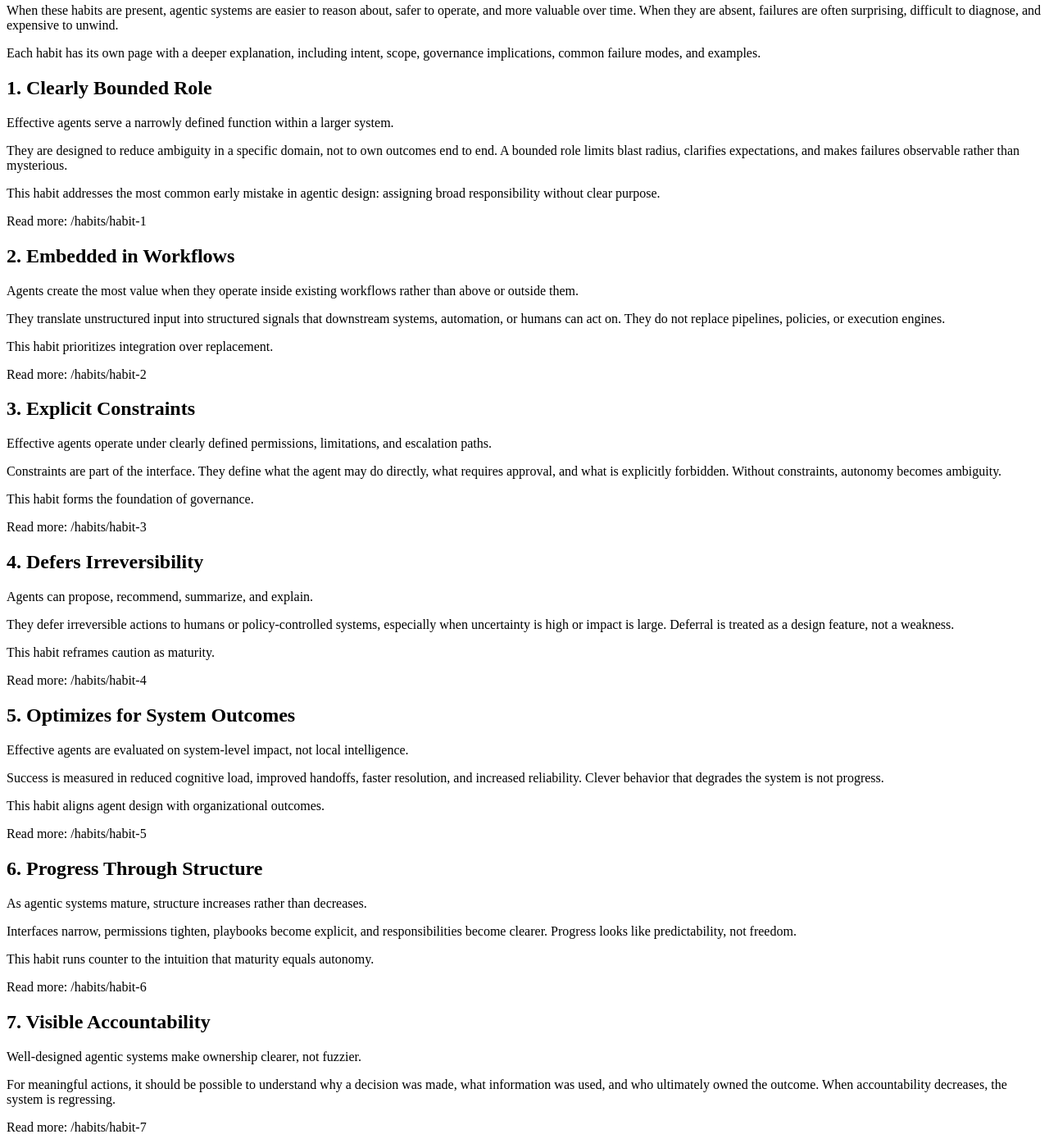
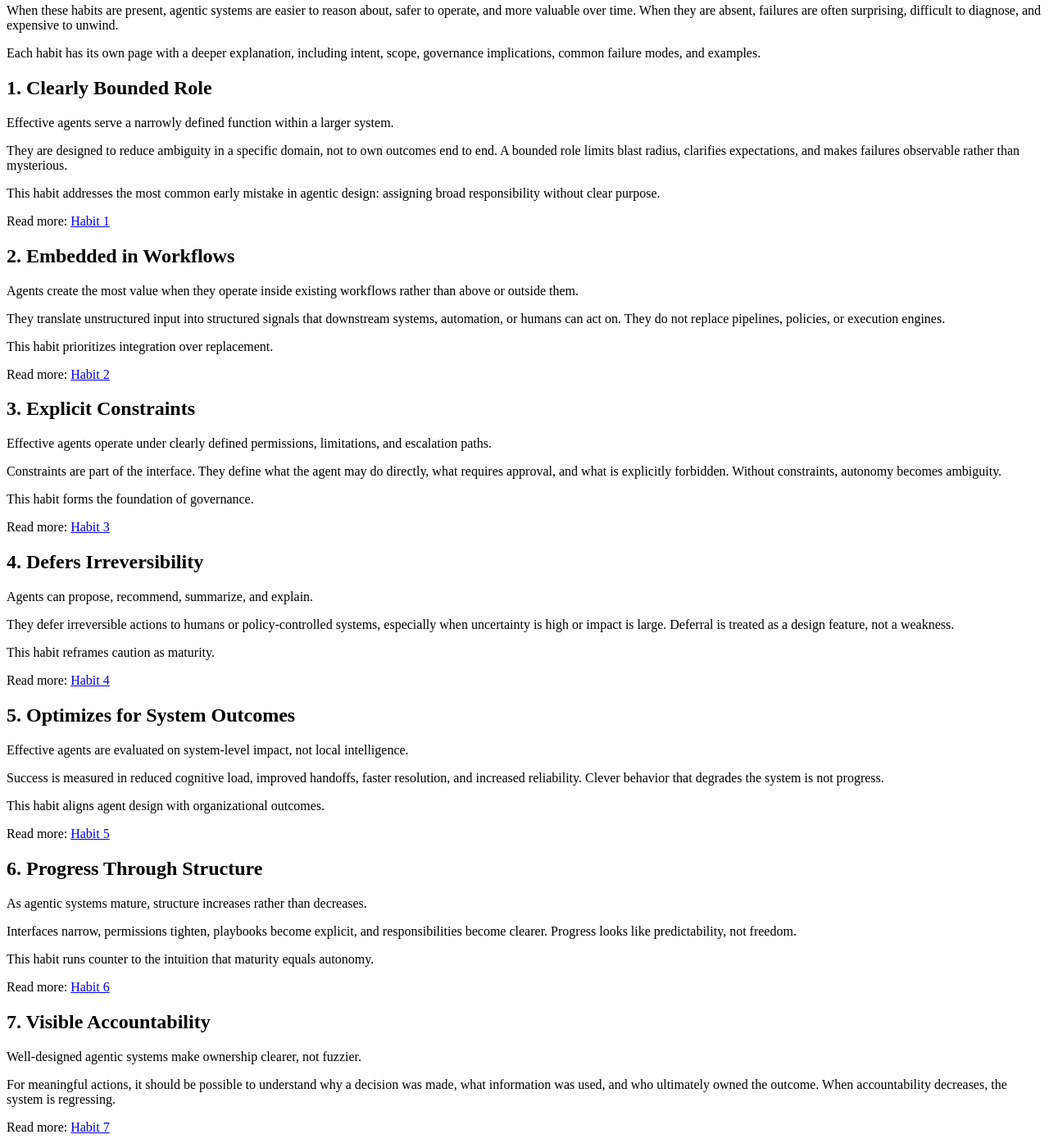
Before and after one commit to agent-habits/agent-habits.github.io, a Jekyll site: the page built from habits/habits.md, in a window 1280 px wide and 1400 px high, scrolled down 243 px. Shown: the whole window at 82% size. Built offline with Jekyll 4.4.1, drawn with Linux system fonts in a browser that asks for light colours.

Commit message:
inner links

```diff
--- a/habits/habits.md
+++ b/habits/habits.md
@@ -27,7 +27,7 @@ They are designed to reduce ambiguity in a specific domain, not to own outcomes
 
 This habit addresses the most common early mistake in agentic design: assigning broad responsibility without clear purpose.
 
-Read more: /habits/habit-1
+Read more: [Habit 1]({{ '/habits/habit-1/' | relative_url }})
 
 ## 2. Embedded in Workflows
 
@@ -37,7 +37,7 @@ They translate unstructured input into structured signals that downstream system
 
 This habit prioritizes integration over replacement.
 
-Read more: /habits/habit-2
+Read more: [Habit 2]({{ '/habits/habit-2/' | relative_url }})
 
 ## 3. Explicit Constraints
 
@@ -47,7 +47,7 @@ Constraints are part of the interface. They define what the agent may do directl
 
 This habit forms the foundation of governance.
 
-Read more: /habits/habit-3
+Read more: [Habit 3]({{ '/habits/habit-3/' | relative_url }})
 
 ## 4. Defers Irreversibility
 
@@ -57,7 +57,7 @@ They defer irreversible actions to humans or policy-controlled systems, especial
 
 This habit reframes caution as maturity.
 
-Read more: /habits/habit-4
+Read more: [Habit 4]({{ '/habits/habit-4/' | relative_url }})
 
 ## 5. Optimizes for System Outcomes
 
@@ -67,7 +67,7 @@ Success is measured in reduced cognitive load, improved handoffs, faster resolut
 
 This habit aligns agent design with organizational outcomes.
 
-Read more: /habits/habit-5
+Read more: [Habit 5]({{ '/habits/habit-5/' | relative_url }})
 
 ## 6. Progress Through Structure
 
@@ -77,7 +77,7 @@ Interfaces narrow, permissions tighten, playbooks become explicit, and responsib
 
 This habit runs counter to the intuition that maturity equals autonomy.
 
-Read more: /habits/habit-6
+Read more: [Habit 6]({{ '/habits/habit-6/' | relative_url }})
 
 ## 7. Visible Accountability
 
@@ -85,4 +85,4 @@ Well-designed agentic systems make ownership clearer, not fuzzier.
 
 For meaningful actions, it should be possible to understand why a decision was made, what information was used, and who ultimately owned the outcome. When accountability decreases, the system is regressing.
 
-Read more: /habits/habit-7
+Read more: [Habit 7]({{ '/habits/habit-7/' | relative_url }})
```
